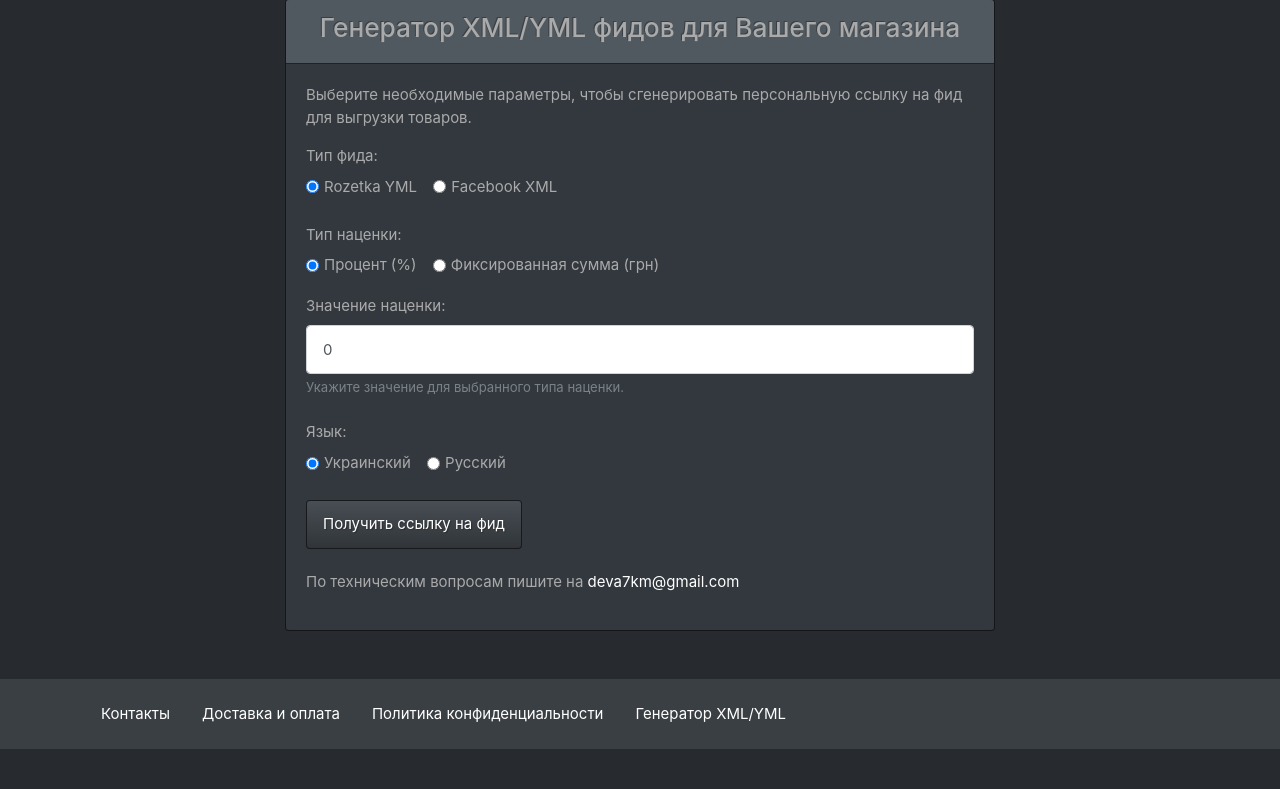
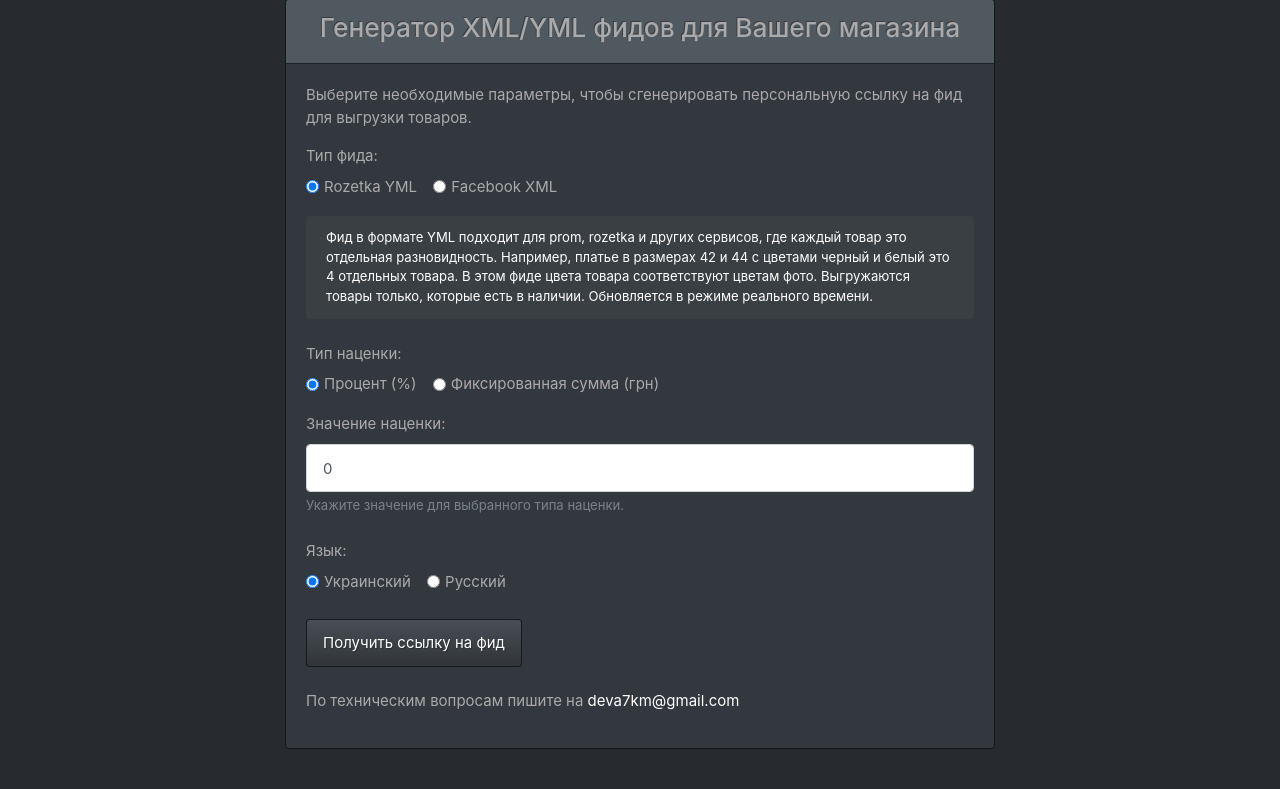
Before and after one commit to zharuk/django-deva7, a Django app: page /xml/ in a window 1280 px wide. Shown: the part 151-940 px from the top of the page. Before the commit the page ends 900 px from the top, so only its background shows below. Run offline with Django 4.2, Linux system fonts and the light colour scheme; parts of the project's set-up code (start-up, migrations or seed data) failed here and were passed over; some libraries are stand-ins or nearby versions.

Commit message:
Добавлен генератор XML/YML правка 2

```diff
--- a/deva7km/catalog/templates/xml_generator_page.html
+++ b/deva7km/catalog/templates/xml_generator_page.html
@@ -15,7 +15,8 @@
                     <p>{% trans "Выберите необходимые параметры, чтобы сгенерировать персональную ссылку на фид для выгрузки товаров." %}</p>
 
                     <form id="xml-generator-form">
-                        <div class="form-group mb-4">
+                        <!-- Тип фида -->
+                        <div class="form-group mb-3">
                             <label class="form-label fw-bold">{% trans "Тип фида" %}:</label>
                             <div>
                                 <div class="form-check form-check-inline">
@@ -29,6 +30,21 @@
                             </div>
                         </div>
 
+                        <!-- Описание фида (оба текста в DOM; показываем нужный) -->
+                        <div id="feed-descriptions" class="mb-4">
+                            <div id="desc-rozetka" class="alert alert-primary small" role="note">
+                                {% blocktrans %}
+                                Фид в формате YML подходит для prom, rozetka и других сервисов, где каждый товар это отдельная разновидность. Например, платье в размерах 42 и 44 с цветами черный и белый это 4 отдельных товара. В этом фиде цвета товара соответствуют цветам фото. Выгружаются товары только, которые есть в наличии. Обновляется в режиме реального времени.
+                                {% endblocktrans %}
+                            </div>
+                            <div id="desc-facebook" class="alert alert-primary small d-none" role="note">
+                                {% blocktrans %}
+                                Фид в формате XML используется в google и facebook в основном, но может и импортироваться в другие сервисы. В нем единица товара включает в себя все цвета и размеры. Например, платье с размерами 42 и 44 и цветами черный и белый это один товар. В каждом таком товаре выгружены все фото доступных его цветов, первое фото - коллаж, если есть разные цвета товара то цветной коллаж. Выгружаются товары только те у которых есть положительные остатки. Например, у товара есть 4 разновидности, но в наличии только одна разновидность - этот товар будет выгружен. В фиде указаны общие остатки по сумме всех разновидностей. Обновляется в режиме реального времени.
+                                {% endblocktrans %}
+                            </div>
+                        </div>
+
+                        <!-- Тип наценки -->
                         <div class="form-group mb-3">
                             <label class="form-label fw-bold">{% trans "Тип наценки" %}:</label>
                             <div>
@@ -43,12 +59,14 @@
                             </div>
                         </div>
 
+                        <!-- Значение наценки -->
                         <div class="form-group mb-4">
                             <label for="markup" class="form-label fw-bold">{% trans "Значение наценки" %}:</label>
                             <input type="number" class="form-control" id="markup" name="markup" value="0" min="0">
                             <small class="form-text text-muted">{% trans "Укажите значение для выбранного типа наценки." %}</small>
                         </div>
 
+                        <!-- Язык -->
                         <div class="form-group mb-4">
                             <label class="form-label fw-bold">{% trans "Язык" %}:</label>
                             <div>
@@ -63,12 +81,14 @@
                             </div>
                         </div>
 
+                        <!-- Кнопка -->
                         <div class="d-grid gap-2">
                             <button type="button" id="generate-btn" class="btn btn-primary">{% trans "Получить ссылку на фид" %}</button>
                         </div>
                         <p id="generate-success" class="text-success mt-2 text-center" style="display: none;">{% trans "Ссылка сгенерирована!" %}</p>
                     </form>
 
+                    <!-- Результат -->
                     <div id="result-container" class="mt-4" style="display: none;">
                         <label for="generated-url" class="form-label fw-bold">{% trans "Ваша ссылка" %}:</label>
                         <div class="input-group">
@@ -77,12 +97,12 @@
                         </div>
                         <p id="copy-success" class="text-success mt-2" style="display: none;">{% trans "Ссылка скопирована!" %}</p>
                     </div>
+
                     <br>
                     <p>
                         {% trans "По техническим вопросам пишите на" %}
                         <a href="mailto:deva7km@gmail.com" class="fw-bold text-decoration-none">deva7km@gmail.com</a>
                     </p>
-
                 </div>
             </div>
         </div>
@@ -98,6 +118,20 @@ document.addEventListener('DOMContentLoaded', function() {
     const copySuccessMessage = document.getElementById('copy-success');
     const generateSuccessMessage = document.getElementById('generate-success');
 
+    // Переключение описаний
+    const radios = document.querySelectorAll('input[name="feed_type"]');
+    const descRozetka = document.getElementById('desc-rozetka');
+    const descFacebook = document.getElementById('desc-facebook');
+
+    function updateDescription() {
+        const value = document.querySelector('input[name="feed_type"]:checked').value;
+        descRozetka.classList.toggle('d-none', value !== 'rozetka');
+        descFacebook.classList.toggle('d-none', value !== 'facebook');
+    }
+    updateDescription();
+    radios.forEach(r => r.addEventListener('change', updateDescription));
+
+    // Генерация ссылки
     generateBtn.addEventListener('click', function() {
         const form = document.getElementById('xml-generator-form');
         const feedType = form.querySelector('input[name="feed_type"]:checked').value;
@@ -106,14 +140,12 @@ document.addEventListener('DOMContentLoaded', function() {
         const lang = form.querySelector('input[name="lang"]:checked').value;
 
         const baseUrl = `${window.location.origin}/generate_custom_feed/`;
-
         const params = new URLSearchParams({
             feed_type: feedType,
             markup_type: markupType,
             markup: markup,
             lang: lang
         });
-
         const finalUrl = `${baseUrl}?${params.toString()}`;
 
         generatedUrlInput.value = finalUrl;
@@ -121,20 +153,26 @@ document.addEventListener('DOMContentLoaded', function() {
         copySuccessMessage.style.display = 'none';
 
         generateSuccessMessage.style.display = 'block';
-        setTimeout(() => {
-            generateSuccessMessage.style.display = 'none';
-        }, 2000);
+        setTimeout(() => { generateSuccessMessage.style.display = 'none'; }, 2000);
 
         generateBtn.blur();
     });
 
-    copyBtn.addEventListener('click', function() {
-        generatedUrlInput.select();
-        document.execCommand('copy');
-        copySuccessMessage.style.display = 'block';
-        setTimeout(() => {
-            copySuccessMessage.style.display = 'none';
-        }, 2000);
+    // Копирование ссылки (Clipboard API с fallback)
+    copyBtn.addEventListener('click', async function() {
+        const text = generatedUrlInput.value;
+        try {
+            if (navigator.clipboard && window.isSecureContext) {
+                await navigator.clipboard.writeText(text);
+            } else {
+                generatedUrlInput.select();
+                document.execCommand('copy');
+            }
+            copySuccessMessage.style.display = 'block';
+            setTimeout(() => { copySuccessMessage.style.display = 'none'; }, 2000);
+        } catch (e) {
+            alert('Не удалось скопировать ссылку');
+        }
     });
 });
 </script>
```
Also changed, not shown: deva7km/locale/uk/LC_MESSAGES/django.po, 1 other file.
